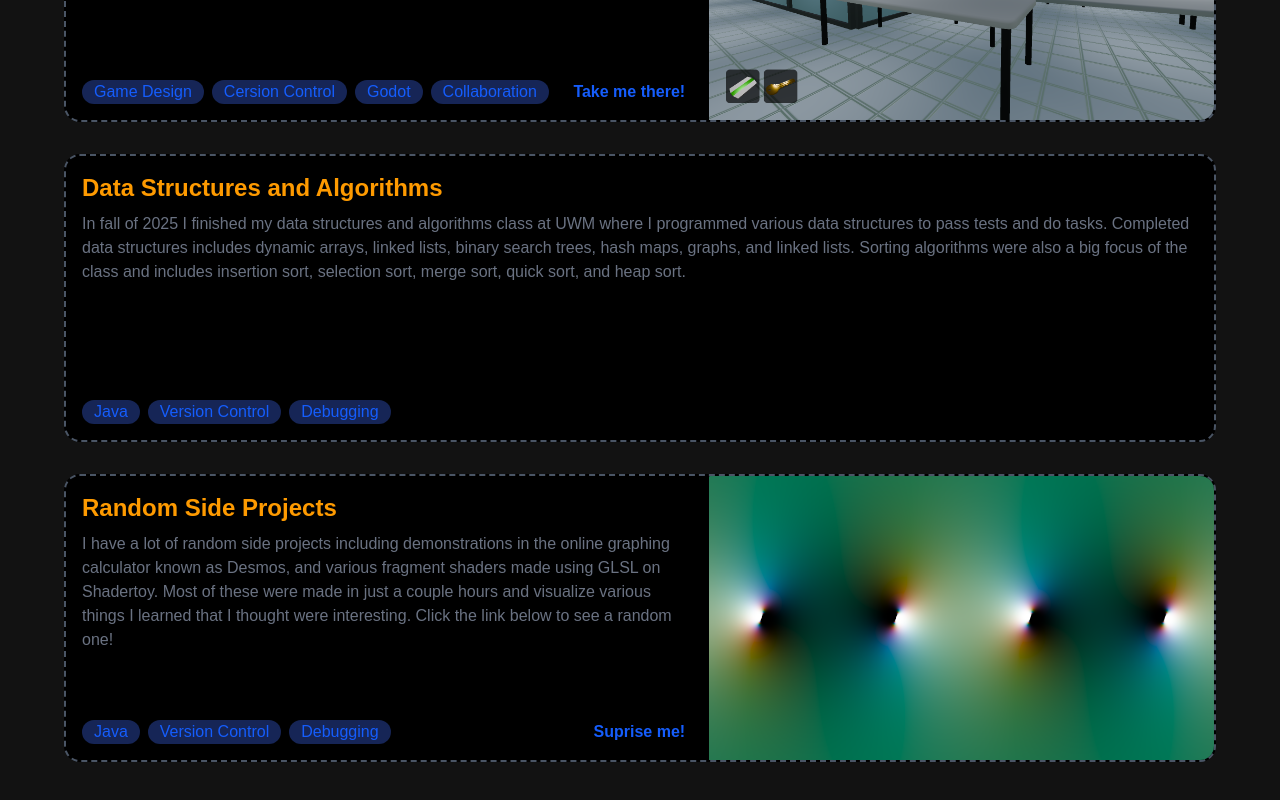
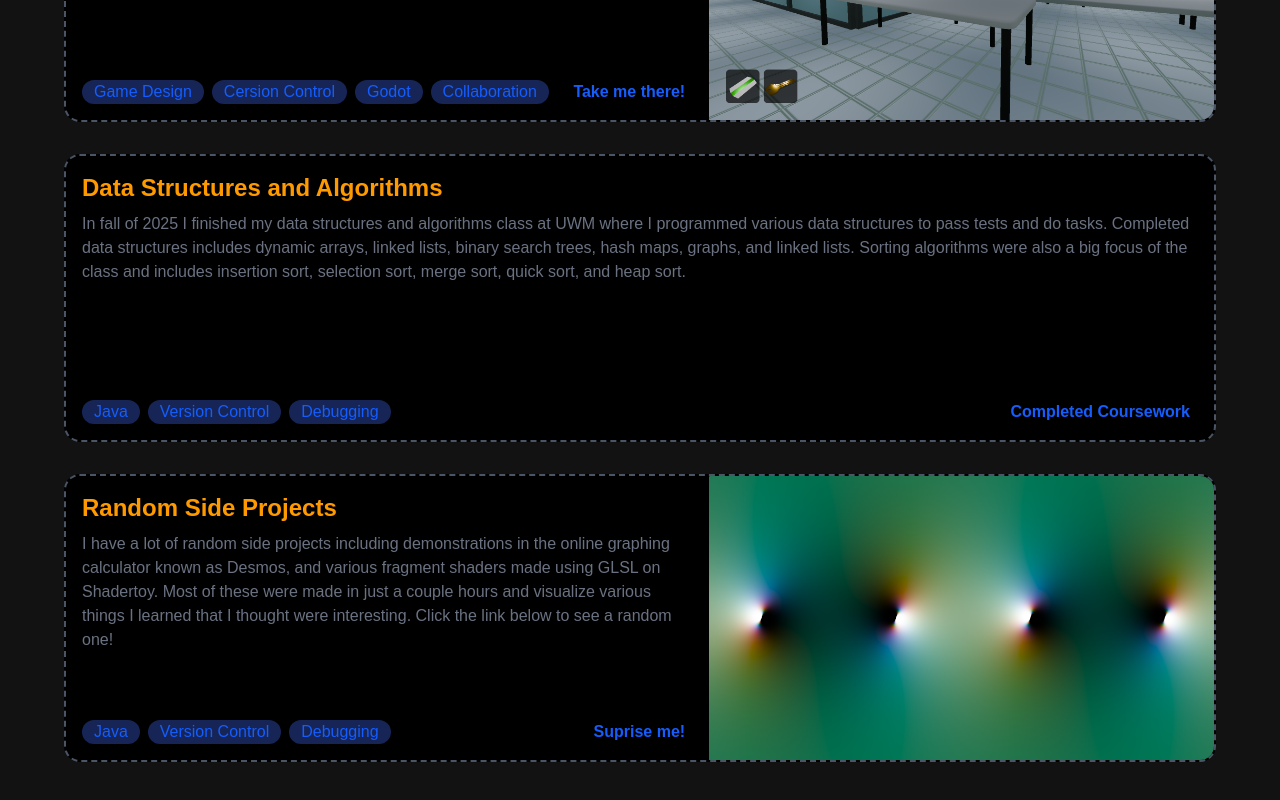
Before and after one commit to TdubMorris/twmorris.xyz, a React (Vite) app: page / in a window 1280 px wide. Shown: the part 2238-3038 px from the top of the page. Built offline with nearby package versions, Linux system fonts and the light colour scheme; a web font is replaced by a local one.

Commit message:
Minor changes

```diff
--- a/package.json
+++ b/package.json
@@ -1,10 +1,13 @@
 {
+  "homepage": "https://tdubmorris.github.io/twmorris.xyz",
   "name": "twmorris.xyz",
   "private": true,
   "version": "0.0.0",
   "type": "module",
   "scripts": {
     "dev": "vite",
+    "predeploy": "npm run build",
+    "deploy": "gh-pages -d build",
     "build": "vite build",
     "lint": "eslint .",
     "preview": "vite preview"
@@ -24,6 +27,7 @@
     "eslint": "^9.25.0",
     "eslint-plugin-react-hooks": "^5.2.0",
     "eslint-plugin-react-refresh": "^0.4.19",
+    "gh-pages": "^6.3.0",
     "globals": "^16.0.0",
     "vite": "^6.3.5"
   }
--- a/src/components/home/sections/Projects.jsx
+++ b/src/components/home/sections/Projects.jsx
@@ -37,6 +37,8 @@ export const Projects = () => {
       title="Data Structures and Algorithms"
       img=""
       tags="Java, Version Control, Debugging"
+      link="https://github.com/TdubMorris/cs351-coursework"
+      linkText="Completed Coursework"
       >
         In fall of 2025 I finished my data structures and algorithms class at UWM where I programmed various data structures to pass tests and do tasks.
         Completed data structures includes dynamic arrays, linked lists, binary search trees, hash maps, graphs, and linked lists.
--- a/src/main.jsx
+++ b/src/main.jsx
@@ -1,6 +1,6 @@
 import { createRoot } from 'react-dom/client'
 import './styling/index.css'
-import App from './App.jsx'
+import App from './App'
 import { BrowserRouter } from 'react-router'
 
 createRoot(document.getElementById('root')).render(
--- a/vite.config.js
+++ b/vite.config.js
@@ -4,6 +4,7 @@ import tailwindcss from '@tailwindcss/vite'
 
 // https://vite.dev/config/
 export default defineConfig({
+  base: "/twmorris.xyz",
   plugins: [
     react(),
     tailwindcss()
```
Also changed, not shown: 1 other file (tests, documents, lock files or other folders).
